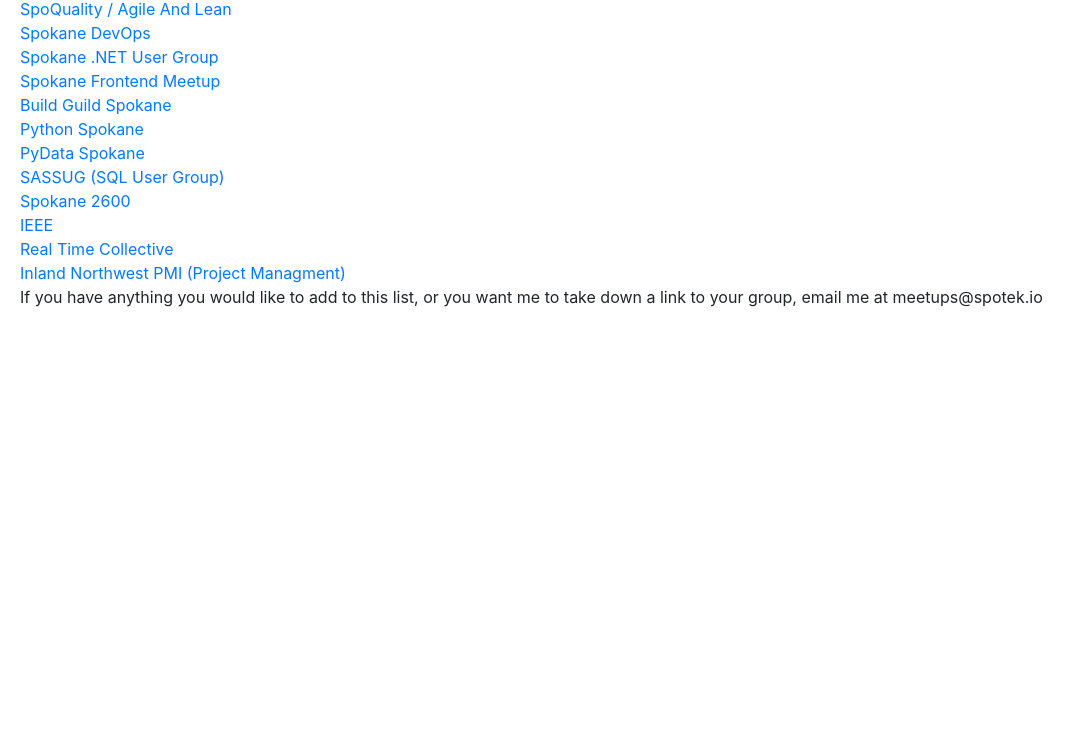
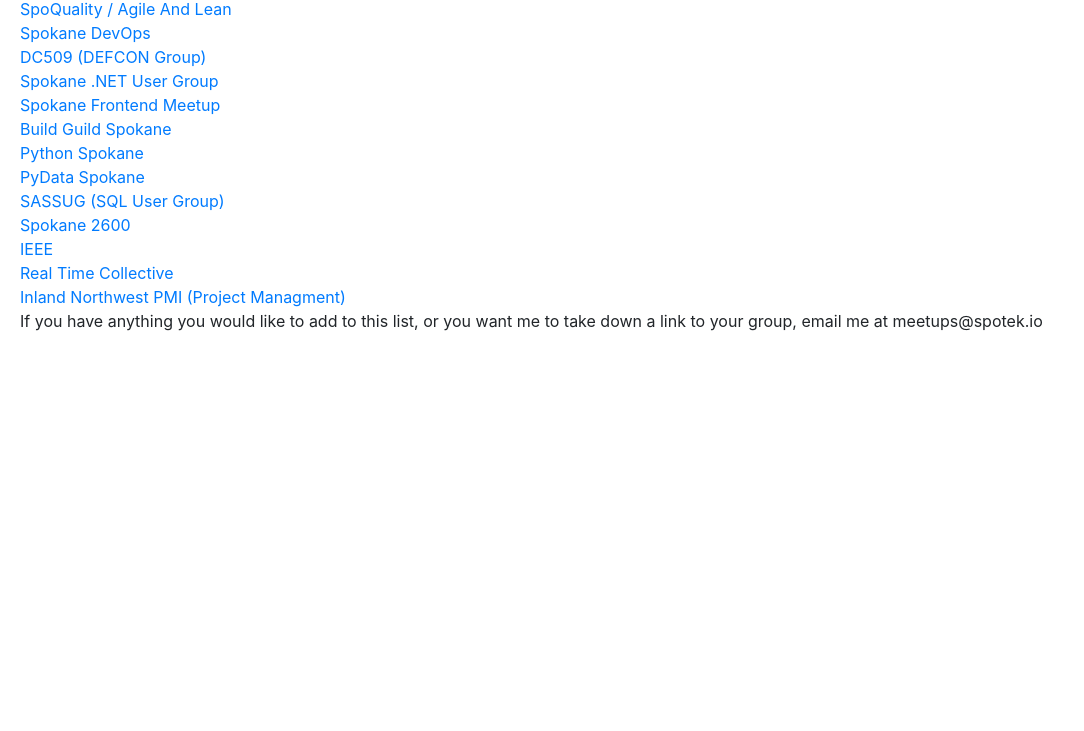
Before and after one commit to SpoTek/SpoTek.github.io, a plain HTML site: page meetups/index.html in a window 1280 px wide. Shown: the part 69-800 px from the top of the page, without its empty margins (0-1084 px from the left). Drawn offline with nearby package versions, Linux system fonts and the light colour scheme.

Commit message:
added dc509

```diff
--- a/meetups/index.html
+++ b/meetups/index.html
@@ -24,6 +24,7 @@
     <h2>List of known tech meetups in Spokane</h2>
     <a href="https://www.meetup.com/AgileAndLeanSpokane">SpoQuality / Agile And Lean</a>
     <a href="https://www.meetup.com/Spokane-DevOps-Meetup/">Spokane DevOps</a>
+    <a href="https://www.eventbrite.com/o/dc509-12783829755">DC509 (DEFCON Group)</a>
     <a href="https://www.meetup.com/Spokane-NET-User-Group/">Spokane .NET User Group</a>
     <a href="https://www.meetup.com/Spokane-Frontend-Meetup/">Spokane Frontend Meetup</a>
     <a href="https://www.meetup.com/Build-Guild-Spokane/">Build Guild Spokane</a>
```
